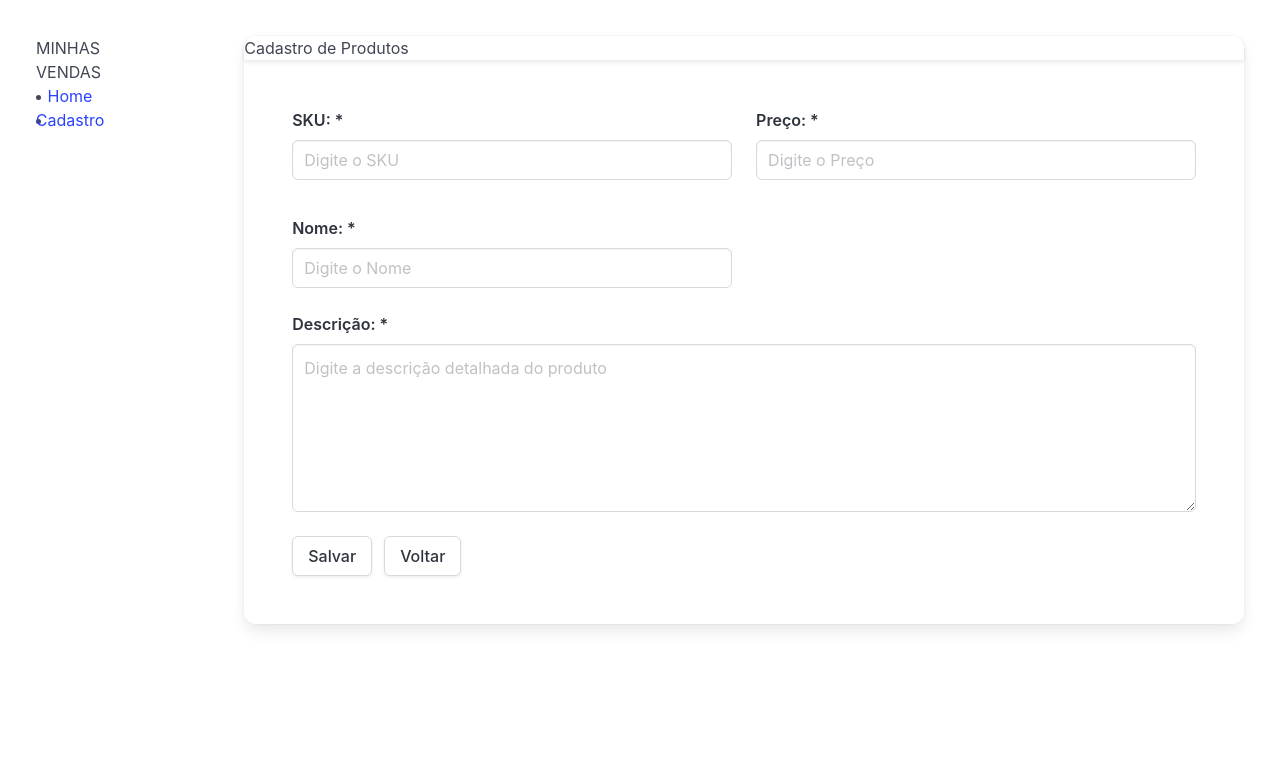
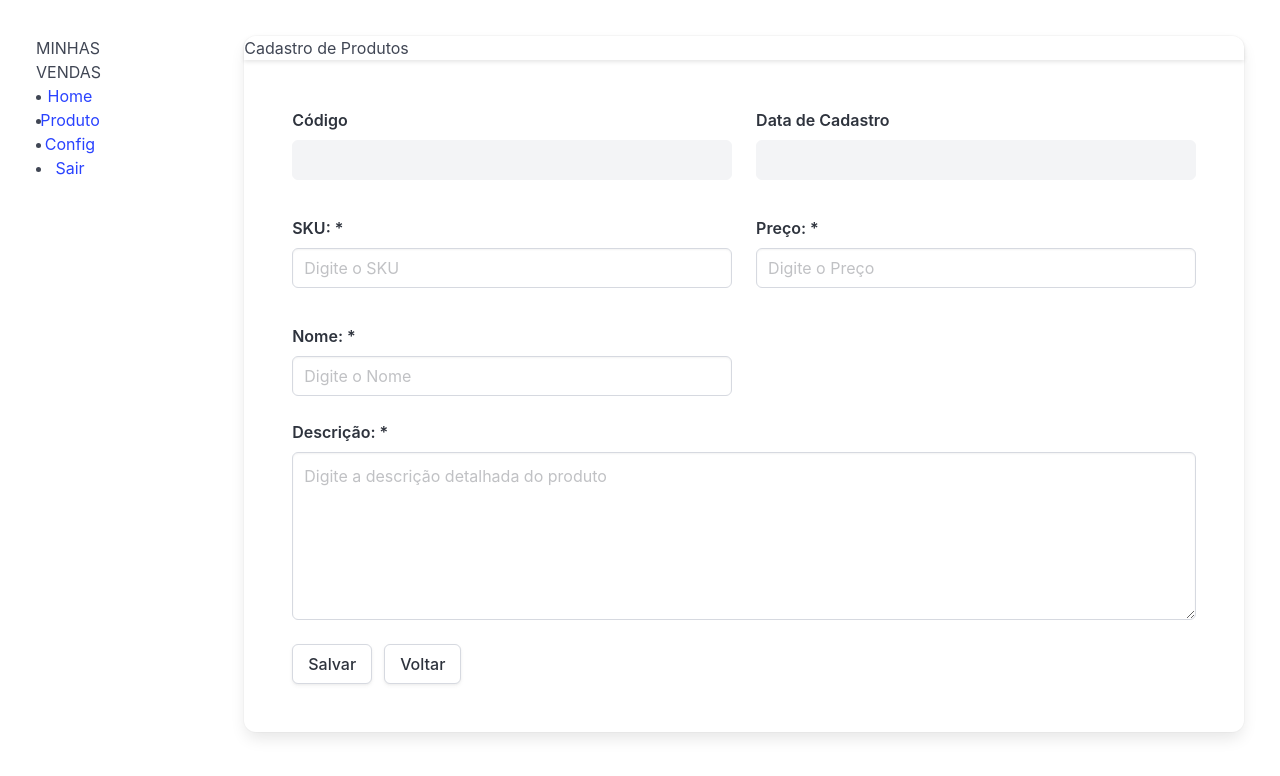
Before and after one commit to fxavierds/vendas-app, a Next.js app: page /cadastros/produtos in a window 1280 px wide. Shown: the top 776 px of the page. Built offline with nearby package versions, Linux system fonts and the light colour scheme.

Commit message:
Mostrar código

```diff
--- a/src/app/components/common/input/index.tsx
+++ b/src/app/components/common/input/index.tsx
@@ -2,7 +2,7 @@ import { InputHTMLAttributes } from "react";
 
 interface inputProps extends InputHTMLAttributes<HTMLElement> {
   id: string;
-  onChange?: (value) => void;
+  onChange?: (value: any) => void;
   label: string;
   columnClasses?: string;
 }
@@ -24,6 +24,7 @@ export const Input: React.FC<inputProps> = ({
         <input
           className="input"
           id={id}
+          value={value}
           {...inputProps}
           onChange={(event) => {
             if (onChange) {
--- a/src/app/components/layout/menu/index.tsx
+++ b/src/app/components/layout/menu/index.tsx
@@ -5,7 +5,9 @@ export const Menu: React.FC = () => {
     <aside className="colum is-2 is-narrow-mobile is-fullheight section is-hidden-mobile">
       <p className="menu-label is-hidden-touch">Minhas Vendas</p>
       <MenuItem href="/" label="Home" />
-      <MenuItem href="/" label="Cadastro" />
+      <MenuItem href="/cadastros/produtos" label="Produto" />
+      <MenuItem href="/" label="Config" />
+      <MenuItem href="/" label="Sair" />
     </aside>
   );
 };
--- a/src/app/components/produtos/cadastro/index.tsx
+++ b/src/app/components/produtos/cadastro/index.tsx
@@ -11,6 +11,8 @@ export const CadastroProduto: React.FC = () => {
   const [preco, setPreco] = useState("");
   const [nome, setNome] = useState("");
   const [descricao, setDescricao] = useState("");
+  const [id, setId] = useState<string>("");
+  const [cadastro, setCadastro] = useState<string>("");
 
   const submit = () => {
     const produto: Produto = {
@@ -18,14 +20,33 @@ export const CadastroProduto: React.FC = () => {
       nome,
       preco: parseFloat(preco),
       descricao,
+      cadastro,
     };
-    servvice
-      .salvar(produto)
-      .then((produtoResposta) => console.log(produtoResposta));
+    servvice.salvar(produto).then((produtoResposta) => {
+      console.log("retorno", produtoResposta);
+      setId(produtoResposta.id ?? "");
+      setCadastro(produtoResposta.cadastro ?? "");
+    });
   };
 
   return (
     <Layout titulo="Cadastro de Produtos">
+      <div className="columns">
+        <Input
+          id="inputId"
+          label="Código"
+          columnClasses="is-half"
+          value={id}
+          disabled
+        />
+        <Input
+          id="inputCadastro"
+          label="Data de Cadastro"
+          columnClasses="is-half"
+          value={cadastro}
+          disabled
+        />
+      </div>
       <div className="columns">
         <Input
           id="inputSku"
@@ -50,7 +71,7 @@ export const CadastroProduto: React.FC = () => {
           label="Nome: *"
           columnClasses="is-half"
           onChange={setNome}
-          value={preco}
+          value={nome}
           placeholder="Digite o Nome"
         />
       </div>
--- a/src/app/models/produtos/index.ts
+++ b/src/app/models/produtos/index.ts
@@ -1,7 +1,8 @@
 export interface Produto {
-    id?: number,
+    id?: string,
     nome?: string,
     descricao?: string,
     preco?: number,
-    sku?: string
+    sku?: string,
+    cadastro?: string,
 }
```
